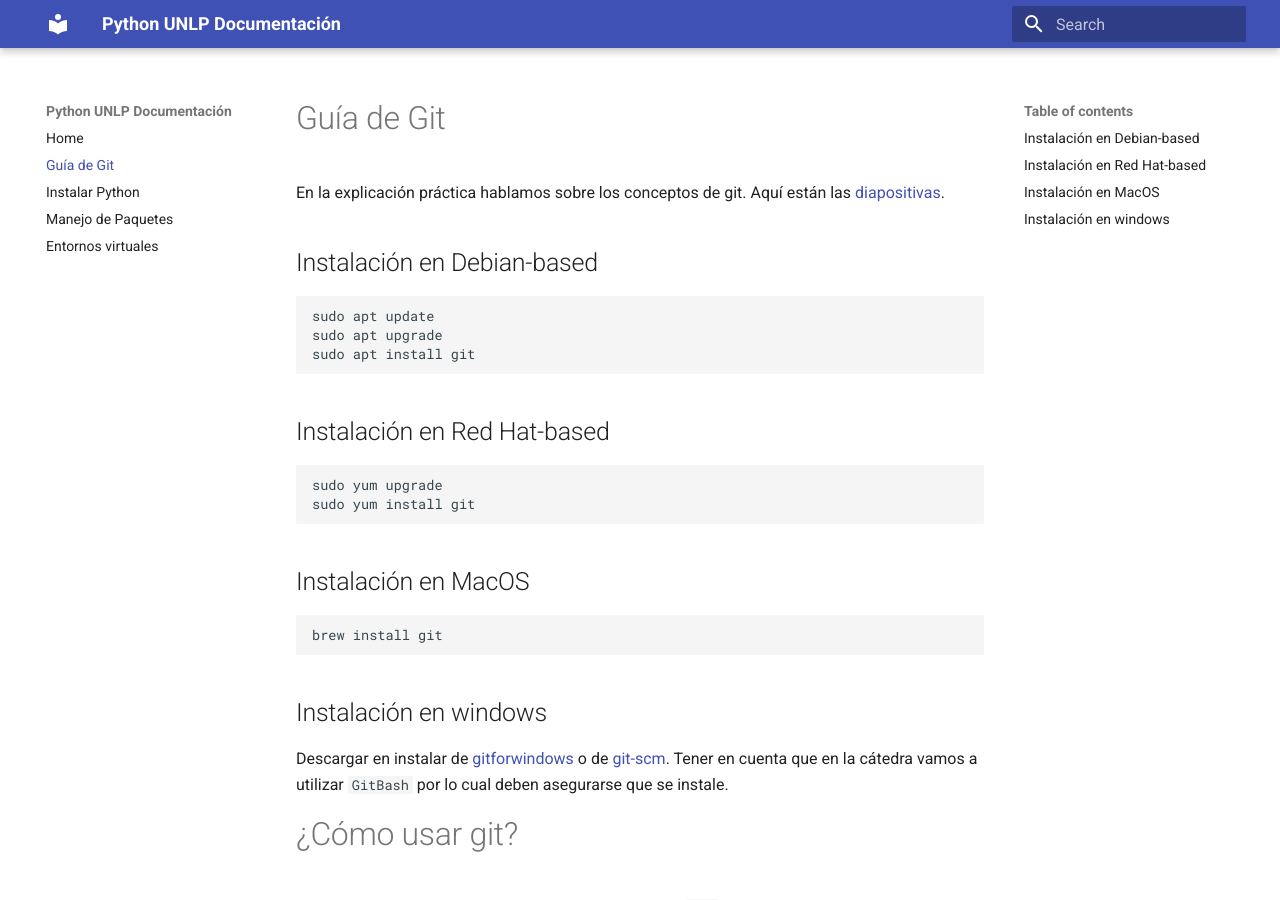
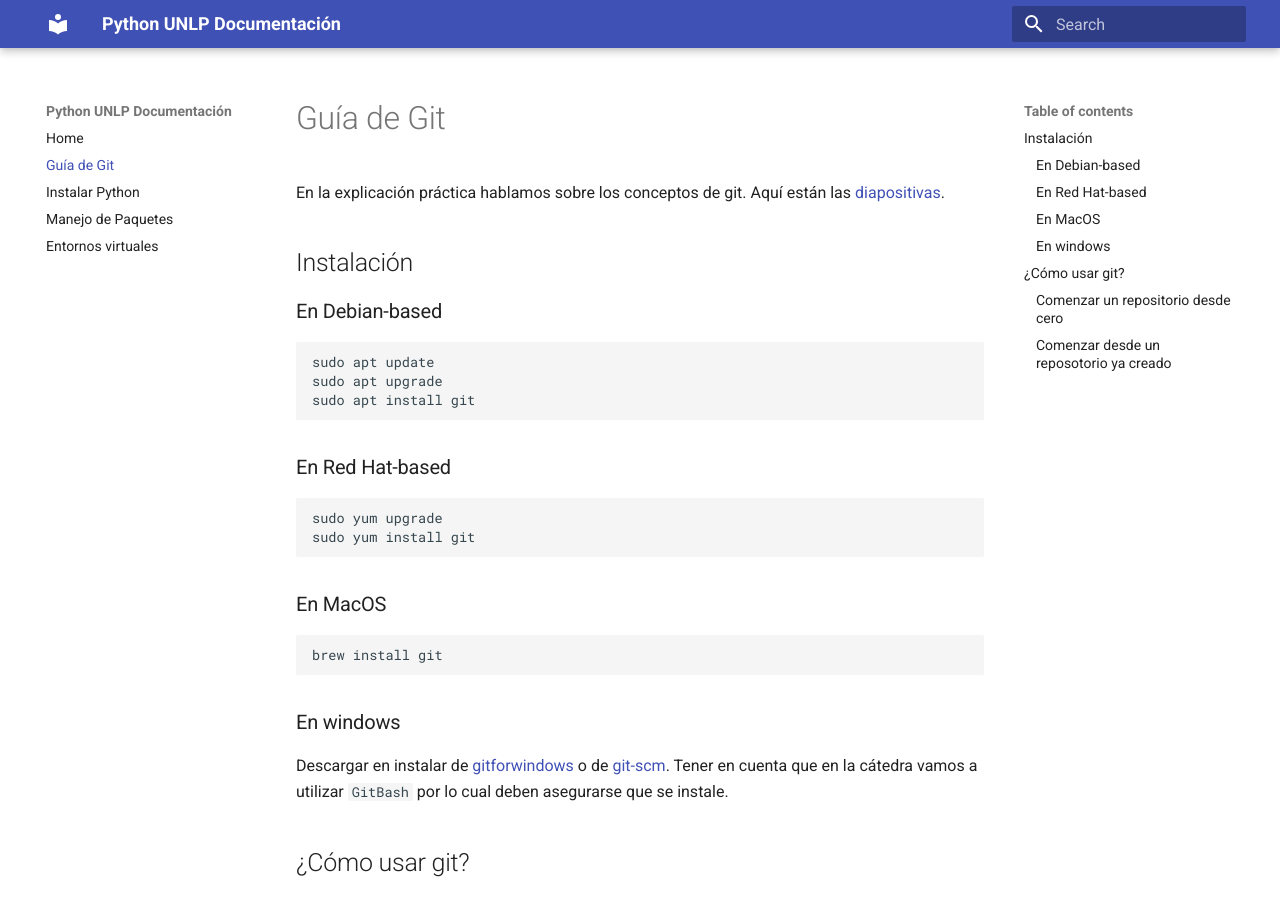
Before and after one commit to fedeotaran/py_site, an MkDocs documentation site: the page built from docs/instalar_git.md, in a window 1280 px wide and 900 px high. Built offline with MkDocs 1.6.1 and Material for MkDocs 9.7.7, drawn with Linux system fonts in a browser that asks for light colours.

Commit message:
Acomodo los títulos de la sección

````diff
--- a/docs/instalar_git.md
+++ b/docs/instalar_git.md
@@ -4,7 +4,9 @@ Guía de Git
 En la explicación práctica hablamos sobre los conceptos de git. Aquí están las
 [diapositivas](https://docs.google.com/presentation/d/1pQyjBfV_tz7M2PCS3nvcnHsRaJmJaWhbYeIzzddTfVA/edit?usp=sharing).
 
-## Instalación en Debian-based
+## Instalación
+
+### En Debian-based
 
 ```bash
 sudo apt update
@@ -12,34 +14,33 @@ sudo apt upgrade
 sudo apt install git
 ```
 
-## Instalación en Red Hat-based
+### En Red Hat-based
 
 ```bash
 sudo yum upgrade
 sudo yum install git
 ```
 
-## Instalación en MacOS
+### En MacOS
 
 ```bash
 brew install git
 ```
 
-## Instalación en windows
+### En windows
 
 Descargar en instalar de [gitforwindows](https://gitforwindows.org/) o de
 [git-scm](https://git-scm.com/download/win). Tener en cuenta que en la cátedra
 vamos a utilizar `GitBash` por lo cual deben asegurarse que se instale.
 
-¿Cómo usar git?
-===============
+## ¿Cómo usar git?
 
 Vamos a ver dos formas para comenzar a trabajar con `Git`:
 
 - Creando un repositorio desde cero y agregando los archivos iniciales.
 - Descargando un proyecto ya creado y modificarlo.
 
-## Comenzar un repositorio desde cero
+### Comenzar un repositorio desde cero
 
 Con git podemos versionar cualquier directorio/carpeta donde comencemos nuestro
 proyecto. Por eso en primer lugar lo que vamos a hacer es crear un directorio.
@@ -144,7 +145,7 @@ La salida de comando debería ser parecida a esta:
 
 Ahora nuestro código ya esta subido al repositorio.
 
-## Comenzar desde un reposotorio ya creado
+### Comenzar desde un reposotorio ya creado
 
 La sección anterior nos explica como crear un nuevo repositorio de `Git`, pero
 cuando estamos trabajando en equipo es necesario que **sólo una persona**
````
